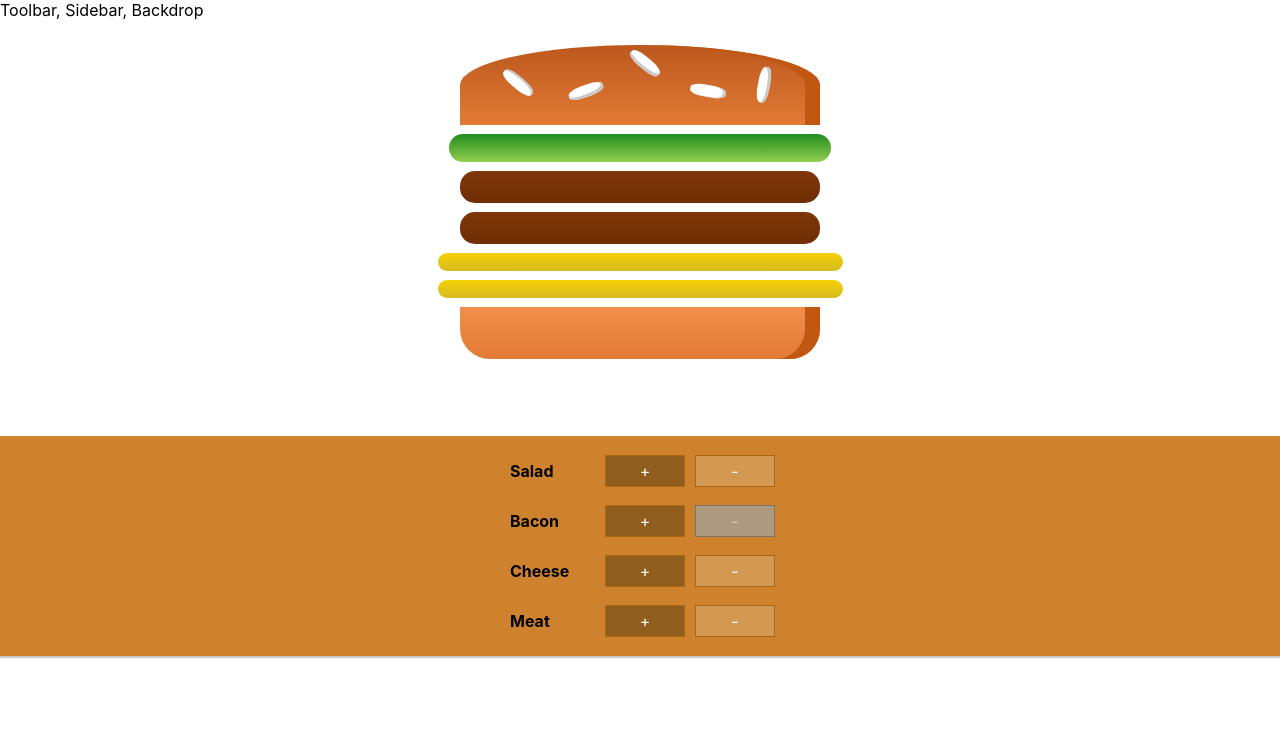
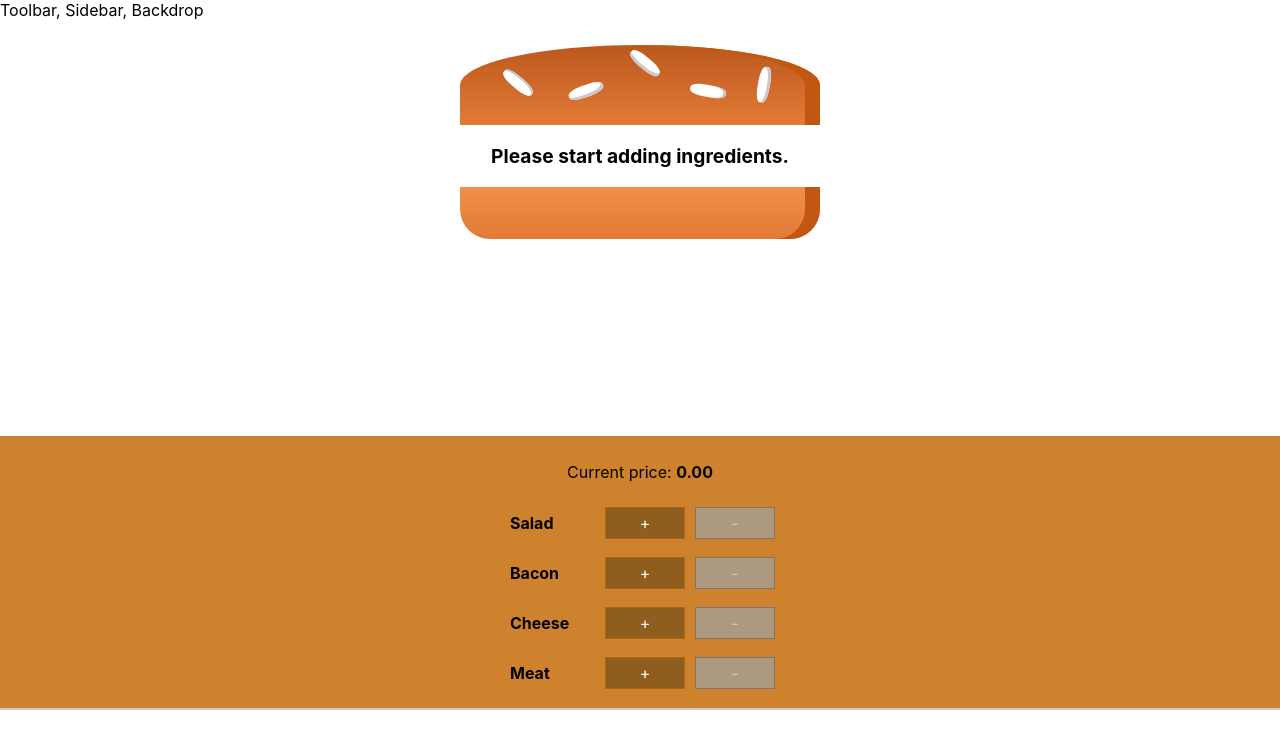
Before and after one commit to gonzaloamadio/burger-builder, a React (Create React App) app: page / in a window 1280 px wide. Shown: the top 748 px of the page. Built offline with nearby package versions, Linux system fonts and the light colour scheme.

Commit message:
Display price

```diff
--- a/src/components/Burger/BuildControls/BuildControls.js
+++ b/src/components/Burger/BuildControls/BuildControls.js
@@ -13,6 +13,7 @@
 
 const BuildControls = props => (
     <div className={classes.BuildControls}>
+        <p>Current price: <strong>{props.price.toFixed(2)}</strong></p>
         {controls.map(ctrl => (
             <BuildControl
                 key={ctrl.label}
--- a/src/containers/BurgerBuilder/BurgerBuilder.js
+++ b/src/containers/BurgerBuilder/BurgerBuilder.js
@@ -15,9 +15,9 @@
     // The ingredients object keys, should match with the ones in BurguerIngredient.
     state = {
         ingredients : {
-            salad: 1,
-            meat : 2,
-            cheese: 2,
+            salad: 0,
+            meat : 0,
+            cheese: 0,
             bacon : 0
         },
         totalPrice : 0
@@ -63,6 +63,7 @@
                     addIngredient={this.addIngredientHandler}
                     removeIngredient={this.removeIngredientHandler}
                     disabled={disableInfo}
+                    price={this.state.totalPrice}
                 />
             </React.Fragment>
         );
```
